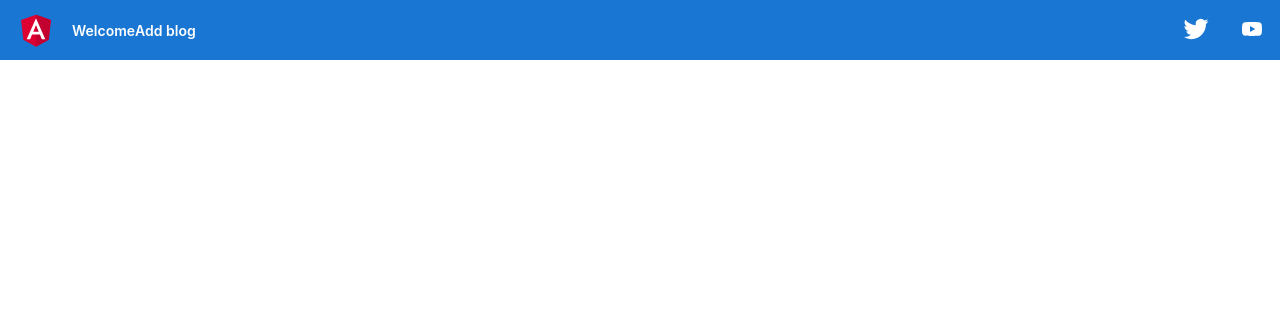
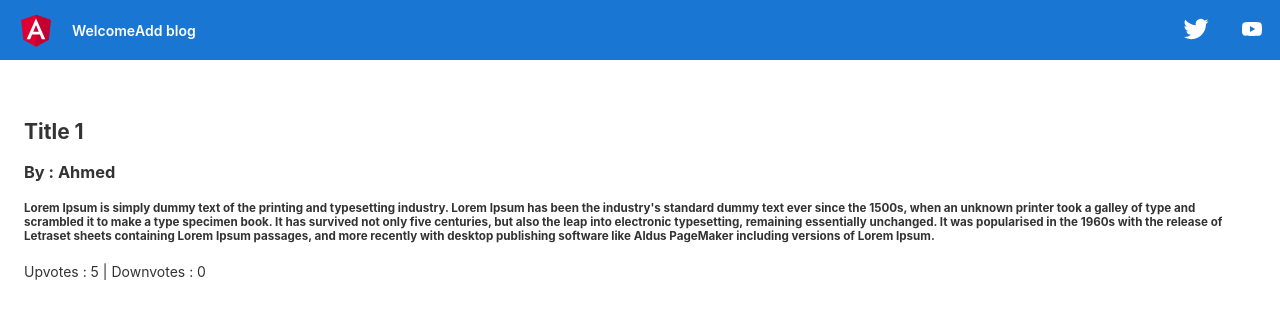
Before and after one commit to AhmedGhr/blogs-angular, an Angular app: page /blogs-details/1 in a window 1280 px wide. Before the commit this address led to /. Shown: the top 318 px of the page. Built offline with nearby package versions, Linux system fonts and the light colour scheme.

Commit message:
implemented the blogs details page

```diff
--- a/src/app/app-routing.module.ts
+++ b/src/app/app-routing.module.ts
@@ -1,10 +1,12 @@
 import { NgModule } from '@angular/core';
 import { RouterModule, Routes } from '@angular/router';
 import { BlogsComponent } from './blogs/blogs.component';
+import { BlogsdetailsComponent } from './blogsdetails/blogsdetails.component';
 import { FormBlogComponent } from './form-blog/form-blog.component';
 
 const routes: Routes = [{path:'form-blog',component:FormBlogComponent},
-{path:'',component:BlogsComponent}];
+{path:'',component:BlogsComponent},
+{path:'blogs-details/:id',component:BlogsdetailsComponent}];
 
 @NgModule({
   imports: [RouterModule.forRoot(routes)],
--- a/src/app/app.module.ts
+++ b/src/app/app.module.ts
@@ -5,12 +5,14 @@ import { AppRoutingModule } from './app-routing.module';
 import { AppComponent } from './app.component';
 import { FormBlogComponent } from './form-blog/form-blog.component';
 import { BlogsComponent } from './blogs/blogs.component';
+import { BlogsdetailsComponent } from './blogsdetails/blogsdetails.component';
 
 @NgModule({
   declarations: [
     AppComponent,
     FormBlogComponent,
-    BlogsComponent
+    BlogsComponent,
+    BlogsdetailsComponent
   ],
   imports: [
     BrowserModule,
--- a/src/app/blogs/blogs.component.html
+++ b/src/app/blogs/blogs.component.html
@@ -7,6 +7,6 @@
     }">
         <h2>{{ blog.title }}</h2>
         <p>{{ blog.author }}</p>
-        <p>{{ blog.content| slice:0:100 }}{{ blog.content.length > 50 ? '...'  : '' }} &nbsp;<a>continue reading</a></p>
+        <p>{{ blog.content| slice:0:100 }}{{ blog.content.length > 50 ? '...'  : '' }} &nbsp;<a [routerLink]="['/blogs-details', blog.id]">continue reading</a></p>
       </div>
    </ng-container>
--- a/src/app/blogs/blogs.component.ts
+++ b/src/app/blogs/blogs.component.ts
@@ -1,4 +1,5 @@
 import { Component,OnInit } from '@angular/core';
+import { Router } from '@angular/router';
 import { BlogsService } from './blogs.service';
 export interface Blog{
   id:number
@@ -16,7 +17,12 @@ export interface Blog{
 export class BlogsComponent implements OnInit  {
   blogs : Blog[]
 
-  constructor(private blogsService : BlogsService){}
+  constructor(private blogsService : BlogsService, private router : Router){}
+
+
+goToDetails(){
+  this.router.navigate(['/blogs-details'])
+}
 
   ngOnInit(): void {
     this.blogs = this.blogsService.getBlogs();
--- a/src/app/blogs/blogs.service.ts
+++ b/src/app/blogs/blogs.service.ts
@@ -16,10 +16,10 @@ export class BlogsService {
   constructor() { }
 
   private blogs : Blog[] = [
-    {id:1,title:"Title",author:"Ahmed",content:"Lorem Ipsum is simply dummy text of the printing and typesetting industry. Lorem Ipsum has been the industry's standard dummy text ever since the 1500s, when an unknown printer took a galley of type and scrambled it to make a type specimen book. It has survived not only five centuries, but also the leap into electronic typesetting, remaining essentially unchanged. It was popularised in the 1960s with the release of Letraset sheets containing Lorem Ipsum passages, and more recently with desktop publishing software like Aldus PageMaker including versions of Lorem Ipsum.",downvotes:0,upvotes:5},
-    {id:1,title:"Title",author:"Ahmed",content:"Lorem Ipsum is simply dummy text of the printing and typesetting industry. Lorem Ipsum has been the industry's standard dummy text ever since the 1500s, when an unknown printer took a galley of type and scrambled it to make a type specimen book. It has survived not only five centuries, but also the leap into electronic typesetting, remaining essentially unchanged. It was popularised in the 1960s with the release of Letraset sheets containing Lorem Ipsum passages, and more recently with desktop publishing software like Aldus PageMaker including versions of Lorem Ipsum.",downvotes:0,upvotes:5},
-    {id:1,title:"Title",author:"Ahmed",content:"Lorem Ipsum is simply dummy text of the printing and typesetting industry. Lorem Ipsum has been the industry's standard dummy text ever since the 1500s, when an unknown printer took a galley of type and scrambled it to make a type specimen book. It has survived not only five centuries, but also the leap into electronic typesetting, remaining essentially unchanged. It was popularised in the 1960s with the release of Letraset sheets containing Lorem Ipsum passages, and more recently with desktop publishing software like Aldus PageMaker including versions of Lorem Ipsum.",downvotes:0,upvotes:5},
-    {id:1,title:"Title",author:"Ahmed",content:"Lorem Ipsum is simply dummy text of the printing and typesetting industry. Lorem Ipsum has been the industry's standard dummy text ever since the 1500s, when an unknown printer took a galley of type and scrambled it to make a type specimen book. It has survived not only five centuries, but also the leap into electronic typesetting, remaining essentially unchanged. It was popularised in the 1960s with the release of Letraset sheets containing Lorem Ipsum passages, and more recently with desktop publishing software like Aldus PageMaker including versions of Lorem Ipsum.",downvotes:0,upvotes:5},
+    {id:1,title:"Title 1",author:"Ahmed",content:"Lorem Ipsum is simply dummy text of the printing and typesetting industry. Lorem Ipsum has been the industry's standard dummy text ever since the 1500s, when an unknown printer took a galley of type and scrambled it to make a type specimen book. It has survived not only five centuries, but also the leap into electronic typesetting, remaining essentially unchanged. It was popularised in the 1960s with the release of Letraset sheets containing Lorem Ipsum passages, and more recently with desktop publishing software like Aldus PageMaker including versions of Lorem Ipsum.",downvotes:0,upvotes:5},
+    {id:2,title:"Title 2",author:"Ahmed",content:"Lorem Ipsum is simply dummy text of the printing and typesetting industry. Lorem Ipsum has been the industry's standard dummy text ever since the 1500s, when an unknown printer took a galley of type and scrambled it to make a type specimen book. It has survived not only five centuries, but also the leap into electronic typesetting, remaining essentially unchanged. It was popularised in the 1960s with the release of Letraset sheets containing Lorem Ipsum passages, and more recently with desktop publishing software like Aldus PageMaker including versions of Lorem Ipsum.",downvotes:0,upvotes:5},
+    {id:3,title:"Title 3 ",author:"Ahmed",content:"Lorem Ipsum is simply dummy text of the printing and typesetting industry. Lorem Ipsum has been the industry's standard dummy text ever since the 1500s, when an unknown printer took a galley of type and scrambled it to make a type specimen book. It has survived not only five centuries, but also the leap into electronic typesetting, remaining essentially unchanged. It was popularised in the 1960s with the release of Letraset sheets containing Lorem Ipsum passages, and more recently with desktop publishing software like Aldus PageMaker including versions of Lorem Ipsum.",downvotes:0,upvotes:5},
+    {id:4,title:"Title 4",author:"Ahmed",content:"Lorem Ipsum is simply dummy text of the printing and typesetting industry. Lorem Ipsum has been the industry's standard dummy text ever since the 1500s, when an unknown printer took a galley of type and scrambled it to make a type specimen book. It has survived not only five centuries, but also the leap into electronic typesetting, remaining essentially unchanged. It was popularised in the 1960s with the release of Letraset sheets containing Lorem Ipsum passages, and more recently with desktop publishing software like Aldus PageMaker including versions of Lorem Ipsum.",downvotes:0,upvotes:5},
 
 ]
 
@@ -30,4 +30,10 @@ export class BlogsService {
   addBlog(blog:Blog){
     this.blogs.push(blog);
   }
+
+  getBlogById(id:number):Blog{
+
+      return this.blogs.find(blog => blog.id === id)
+
+  }
 }
--- /dev/null
+++ b/src/app/blogsdetails/blogsdetails.component.html
@@ -0,0 +1,7 @@
+<h2>{{blog.title}}</h2>
+<h3>By : <b>{{blog.author}}</b></h3>
+<h5>{{blog.content}}</h5>
+
+<div>
+   Upvotes :  {{blog.upvotes}} | Downvotes : {{blog.downvotes}}
+</div>
--- /dev/null
+++ b/src/app/blogsdetails/blogsdetails.component.ts
@@ -0,0 +1,21 @@
+import { Component, OnInit } from '@angular/core';
+import { ActivatedRoute } from '@angular/router';
+import { Blog } from '../app.component';
+import { BlogsService } from '../blogs/blogs.service'
+@Component({
+  selector: 'app-blogsdetails',
+  templateUrl: './blogsdetails.component.html',
+  styleUrls: ['./blogsdetails.component.css']
+})
+export class BlogsdetailsComponent implements OnInit {
+  constructor(private route: ActivatedRoute, private blogsService: BlogsService) {}
+
+ blog: Blog;
+  ngOnInit() {
+    this.route.params.subscribe(params => {
+      const id = parseInt(params['id']);
+
+   this.blog= this.blogsService.getBlogById(id);
+    });
+  }
+}
```
Also changed, not shown: src/app/blogsdetails/blogsdetails.component.css (added), 1 other file (tests, documents, lock files or other folders).
